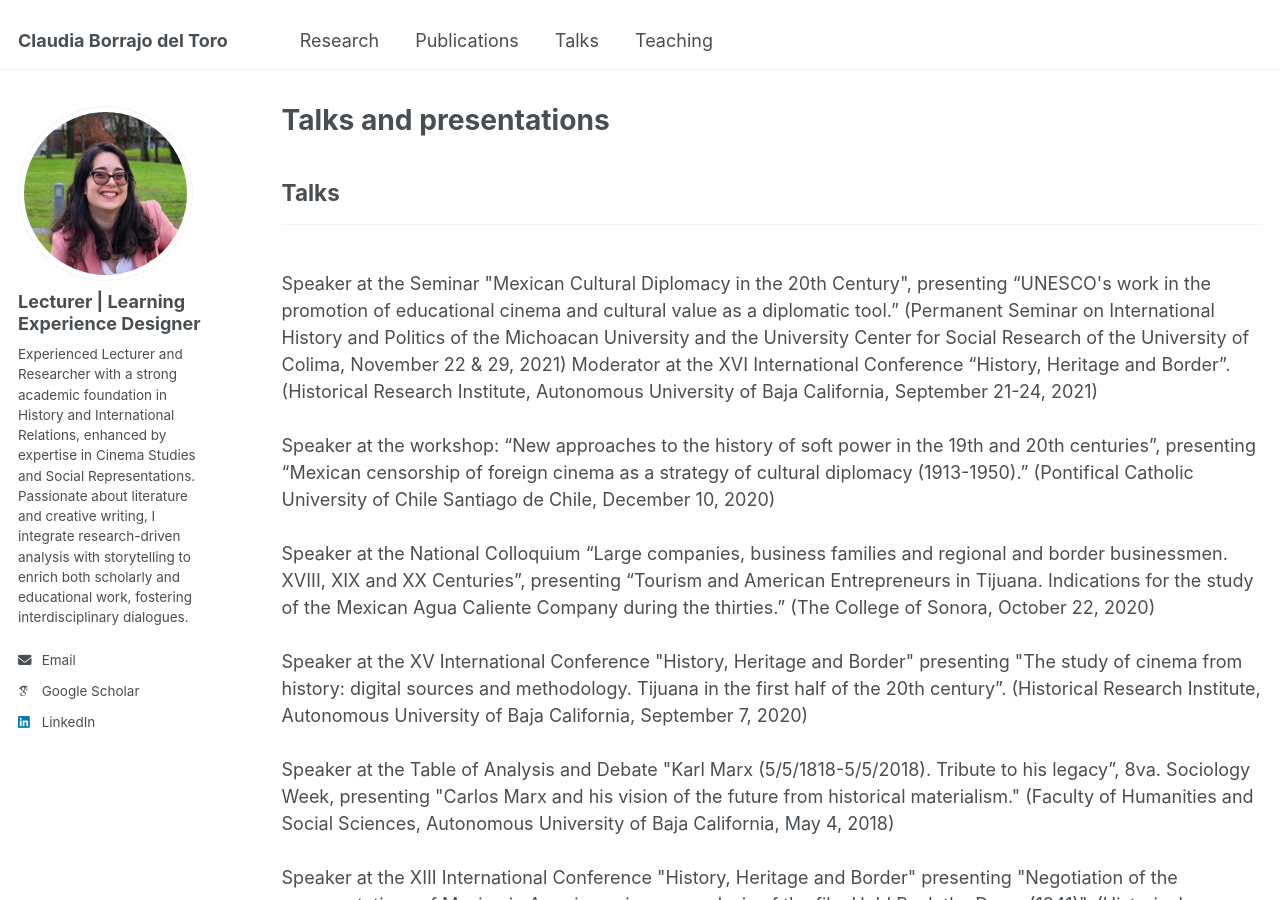
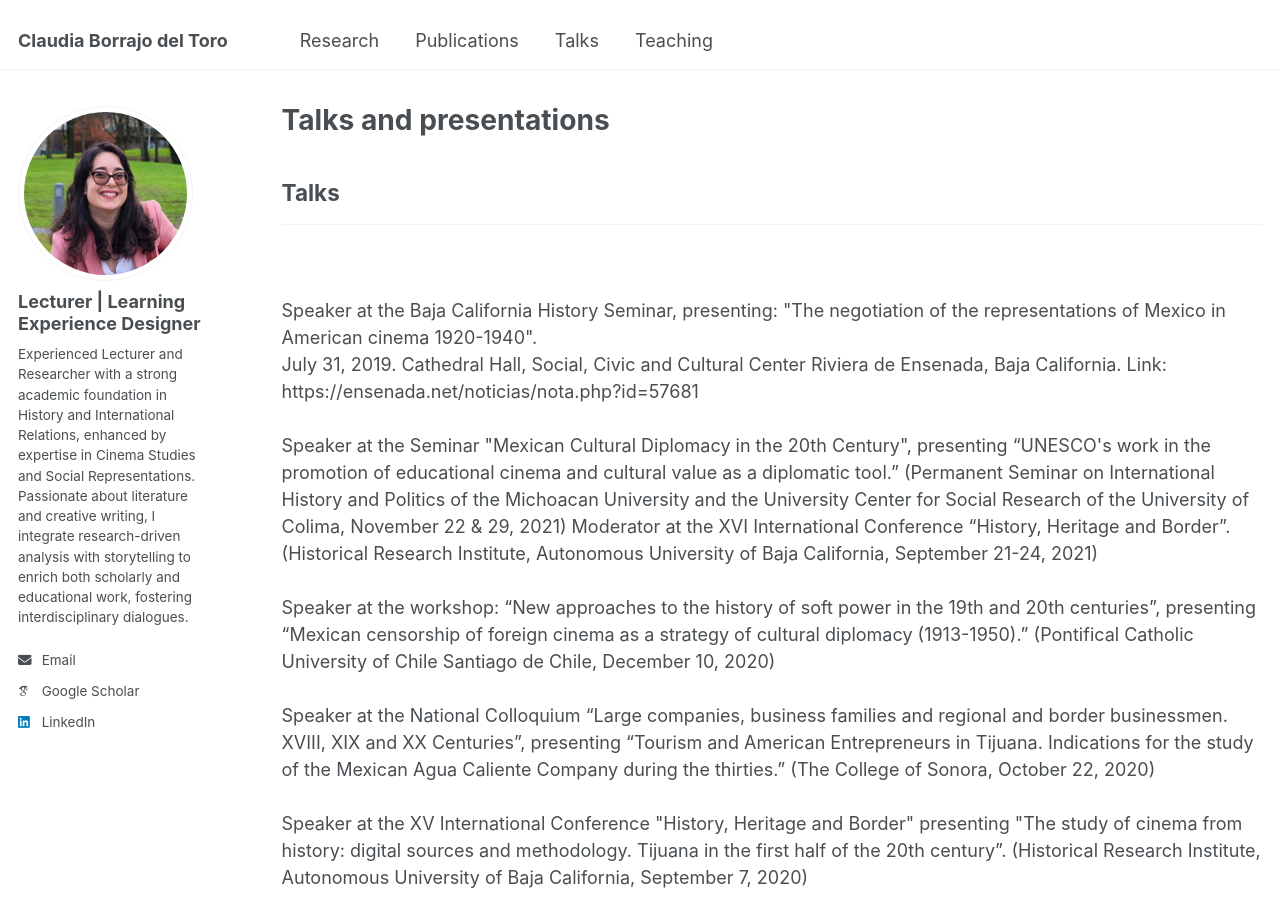
Before and after one commit to claudiabt/claudiabt.github.io, a Jekyll site: the page built from _pages/talks.html, in a window 1280 px wide and 900 px high. Built offline with Jekyll 4.4.1, drawn with Linux system fonts in a browser that asks for light colours; some web fonts are replaced.

Commit message:
Update talks.html

```diff
--- a/_pages/talks.html
+++ b/_pages/talks.html
@@ -7,7 +7,12 @@ author_profile: true
 
 <h2>Talks</h2><hr />
 <br>
-
+<br>
+Speaker at the Baja California History Seminar, presenting: "The negotiation of the representations of Mexico in American cinema 1920-1940".
+<br>
+July 31, 2019. Cathedral Hall, Social, Civic and Cultural Center Riviera de Ensenada, Baja California. Link: https://ensenada.net/noticias/nota.php?id=57681
+<br>
+<br>
 Speaker at the Seminar "Mexican Cultural Diplomacy in the 20th Century", presenting “UNESCO's work in the promotion of educational cinema and cultural value as a diplomatic tool.” (Permanent Seminar on International History and Politics of the Michoacan University and the University Center for Social Research of the University of Colima, November 22 & 29, 2021)
 <br<br>
 Moderator at the XVI International Conference “History, Heritage and Border”. (Historical Research Institute, Autonomous University of Baja California, September 21-24, 2021)
```
